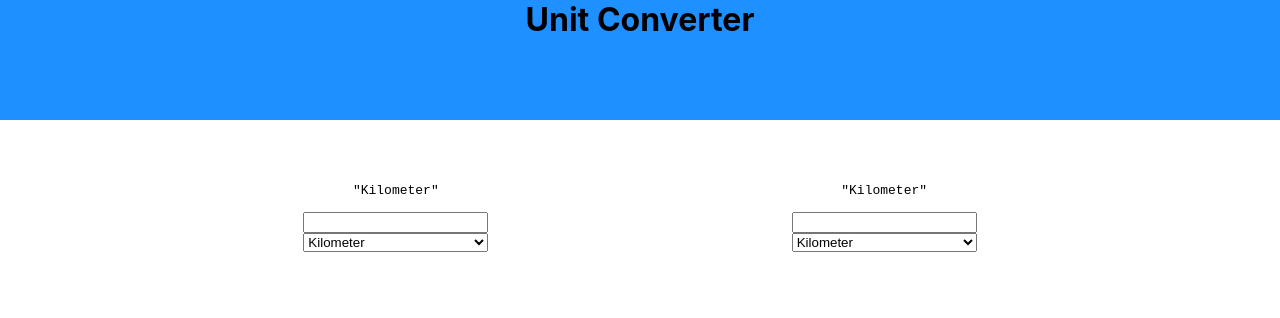
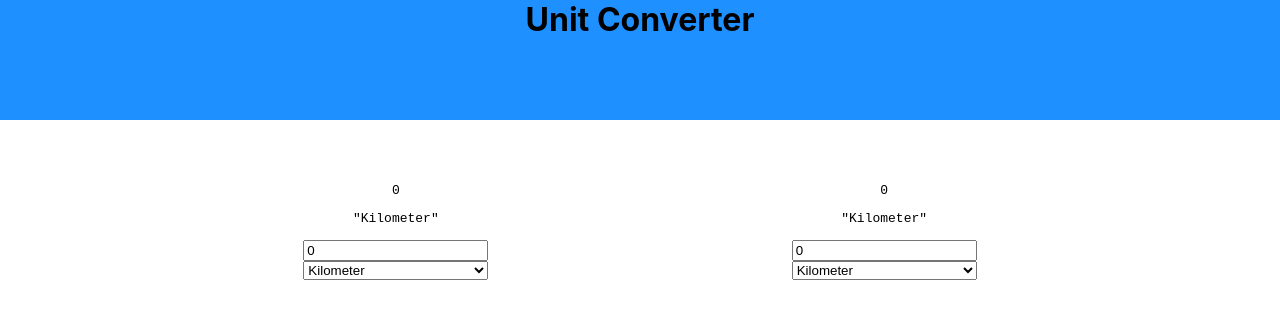
Before and after one commit to QuercusTaliare/unit-converter, a React (Create React App) app: page / in a window 1280 px wide. Shown: the top 318 px of the page. Built offline with nearby package versions, Linux system fonts and the light colour scheme.

Commit message:
Create useForm to manage state
The useForm hook takes in a single object of state, instead of
having individual useState hooks for each individual piece of
state. This will allow for updating pieces of state that are
dependent on how another piece of state has been updated.

```diff
--- a/src/components/Variable.js
+++ b/src/components/Variable.js
@@ -1,22 +1,29 @@
 import { unitsData } from '../data/units';
 
-export default function Variable({ location, unit, setUnit }) {
+export default function Variable({ location, unit, number, updateValue }) {
 
   return (
     <div className="Variable">
 
+      <pre>{JSON.stringify(number, null, 2)}</pre>
       <pre>{JSON.stringify(unit, null, 2)}</pre>
 
       <form>
         <div className="form-container">
-          <label htmlFor={`number-${location}`}>
-            <input type="text" id={`number-${location}`} name={`number-${location}`} />
+          <label htmlFor={`${location}Number`}>
+            <input
+              type="text"
+              id={`${location}Number`}
+              name={`${location}Number`}
+              value={number}
+              onChange={(e) => updateValue(e)}
+            />
           </label>
           <select
-            name={`units-${location}`}
-            id={`units-${location}`}
+            name={`${location}Unit`}
+            id={`${location}Unit`}
             value={unit}
-            onChange={(e) => setUnit(e.target.value)}
+            onChange={(e) => updateValue(e)}
           >
             {unitsData.map(unitData => {
               return (
--- a/src/components/Variables.js
+++ b/src/components/Variables.js
@@ -1,6 +1,7 @@
-import { useState } from "react";
+import { useEffect, useState } from "react";
 import Variable from "./Variable";
 import { unitsData } from '../data/units';
+import useForm from "../hooks/useForm";
 
 export default function Variables() {
 
@@ -9,16 +10,28 @@ export default function Variables() {
     // Create hook to compare units and convert input numbers
       // Something needs to handle the input numbers
 
-  const [unitLeft, setUnitLeft] = useState(unitsData[0]);
-  const [unitRight, setUnitRight] = useState(unitsData[0]);
-
-
+  const { values, updateValue } = useForm({
+    leftUnit: unitsData[0],
+    rightUnit: unitsData[0],
+    leftNumber: 0,
+    rightNumber: 0
+  })
 
   return (
     <div className="Variables">
       <div className="variable-container">
-        <Variable location="left" unit={unitLeft} setUnit={setUnitLeft}/>
-        <Variable location="right" unit={unitRight} setUnit={setUnitRight}/>
+        <Variable
+          location="left"
+          unit={values.leftUnit}
+          number={values.leftNumber}
+          updateValue={updateValue}
+        />
+        <Variable
+          location="right"
+          unit={values.rightUnit}
+          number={values.rightNumber}
+          updateValue={updateValue}
+        />
       </div>
     </div>
   )
--- /dev/null
+++ b/src/hooks/useForm.js
@@ -0,0 +1,26 @@
+import { useState } from 'react';
+
+export default function useForm(defaults) {
+  const [values, setValues] = useState(defaults);
+
+  function updateValue(e) {
+    // check if its a number and convert
+    let { value } = e.target;
+    if (e.target.type === 'number') {
+      value = parseInt(e.target.value);
+    }
+
+    // Create logic to change other state values based on what's been updated in the form
+      // If leftNumber is altered, then rightNumber is altered
+      // If rightNumber is altered, then leftNumber is altered
+
+    setValues({
+      // copy the existing values into it
+      ...values,
+      // update the new value that changed
+      [e.target.name]: value,
+    });
+  }
+
+  return { values, updateValue };
+}
```
